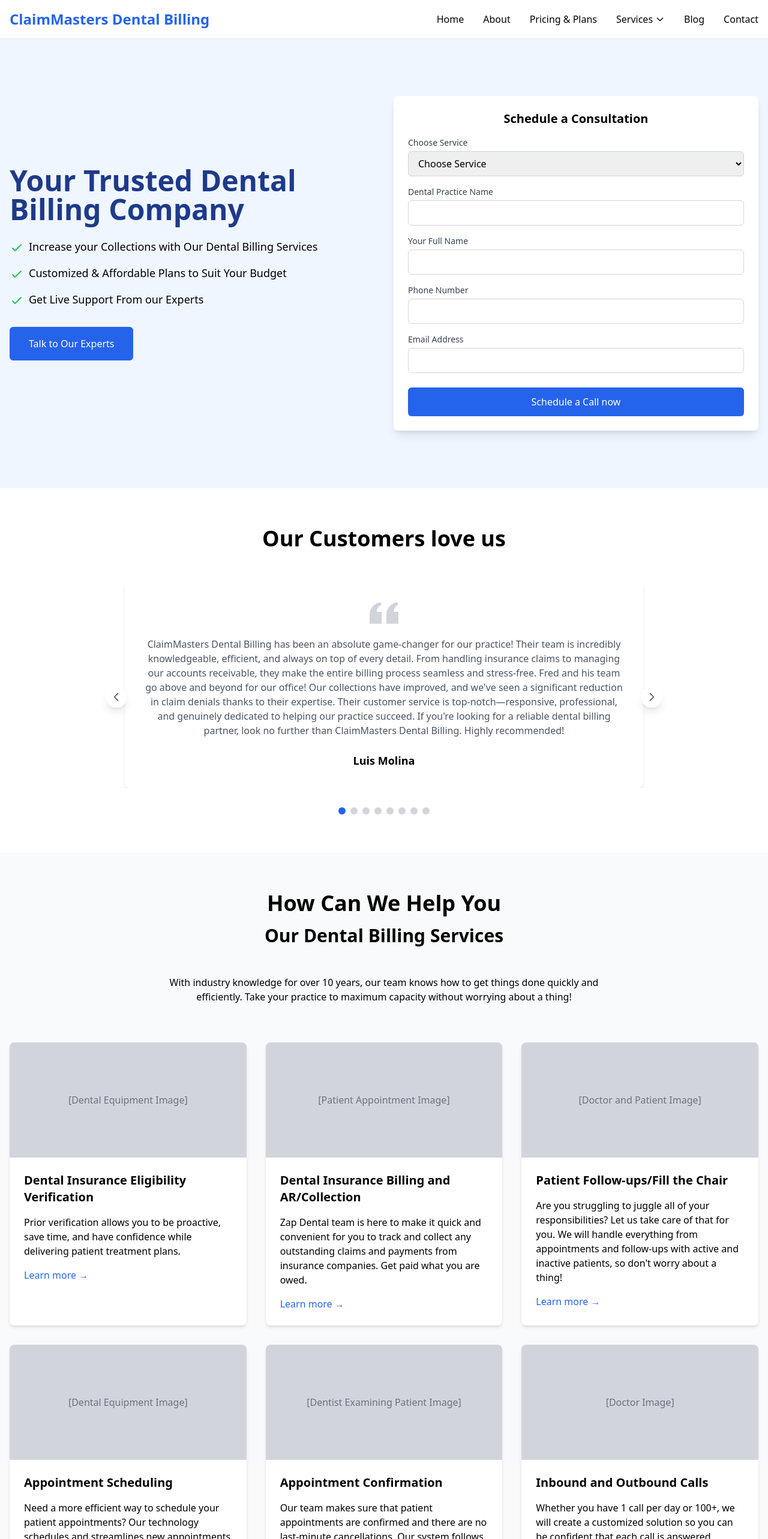
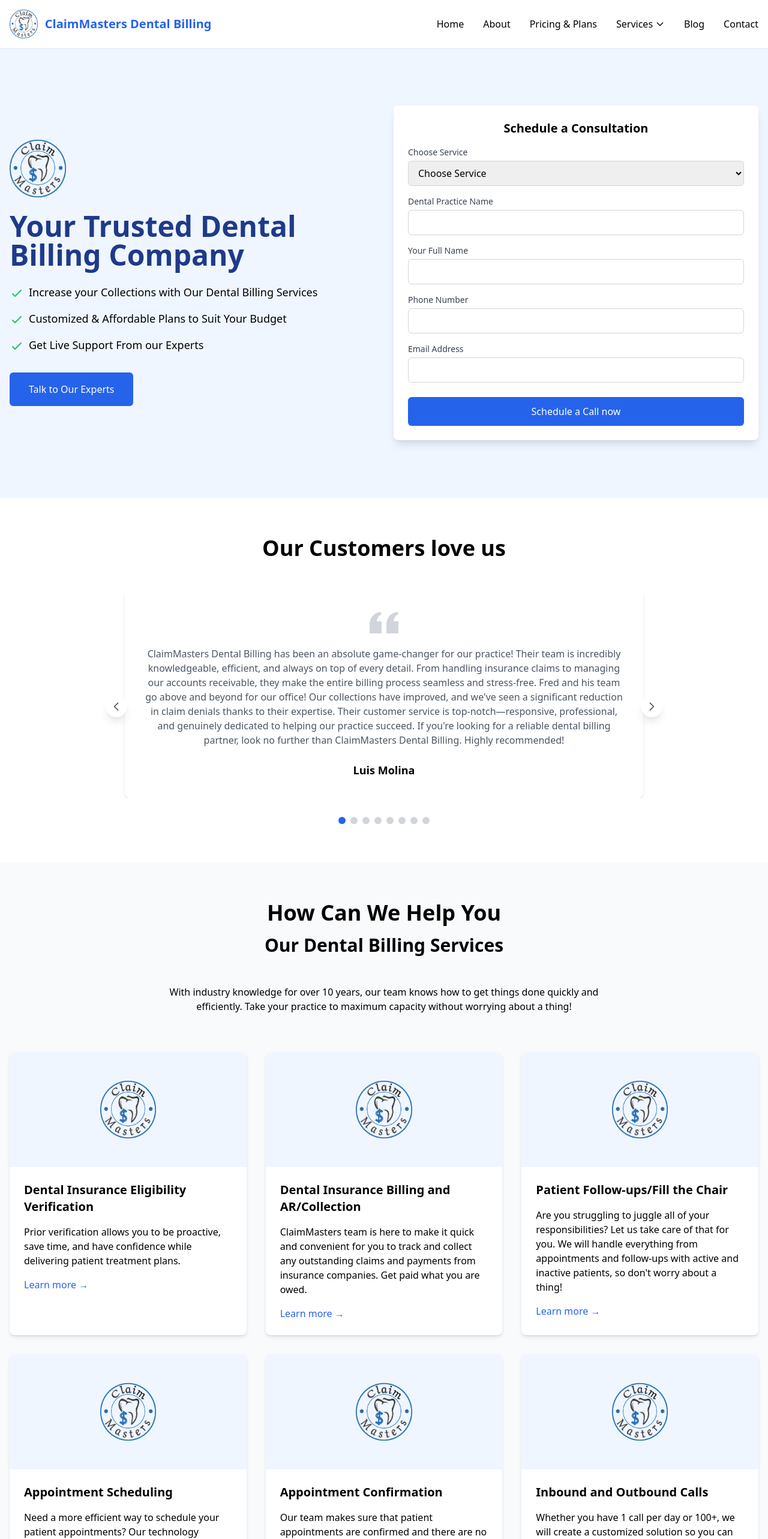
Before and after one commit to MustafaAlhasan404/ClaimMaster, a Next.js app: page / in a window 1280 px wide. Shown: the top 2566 px of the page at 60% size. Built offline with nearby package versions, Linux system fonts and the light colour scheme.

Commit message:
Build V1.0

```diff
--- a/src/app/about/page.tsx
+++ b/src/app/about/page.tsx
@@ -142,7 +142,7 @@
       {/* Call to Action */}
       <section className="py-16 bg-blue-50">
         <div className="container mx-auto max-w-3xl text-center">
-          <h2 className="text-3xl font-bold mb-6">Ready to Transform Your Dental Practice's Billing?</h2>
+          <h2 className="text-3xl font-bold mb-6">Ready to Transform Your Dental Practice&apos;s Billing?</h2>
           <p className="text-lg mb-8">
             Schedule a free consultation to learn how ClaimMasters Dental Billing can help your practice increase collections and reduce administrative burden.
           </p>
--- a/src/app/page.tsx
+++ b/src/app/page.tsx
@@ -1,15 +1,25 @@
-import Image from "next/image";
+import React from 'react';
 import Link from 'next/link';
+import Image from 'next/image';
 import ContactForm from '../components/ContactForm';
 import TestimonialCarousel from '../components/TestimonialCarousel';
 
 export default function Home() {
   return (
-    <>
+    <div className="bg-white">
       {/* Hero Section */}
       <section className="bg-blue-50 py-16 md:py-24">
         <div className="container mx-auto grid md:grid-cols-2 gap-8 items-center">
           <div>
+            <div className="flex justify-center md:justify-start mb-6">
+              <Image
+                src="/images/Asset 4.png"
+                alt="ClaimMasters Dental Billing Logo"
+                width={250}
+                height={250}
+                className="h-24 w-auto"
+              />
+            </div>
             <h1 className="text-4xl md:text-5xl font-bold mb-6 text-blue-900">
               Your Trusted Dental Billing Company
             </h1>
@@ -69,11 +79,14 @@
           <div className="grid md:grid-cols-2 lg:grid-cols-3 gap-8">
             {/* Service 1 */}
             <div className="bg-white rounded-lg shadow-md overflow-hidden">
-              <div className="h-48 bg-gray-300 relative">
-                {/* Replace with actual image */}
-                <div className="absolute inset-0 flex items-center justify-center text-gray-500">
-                  [Dental Equipment Image]
-                </div>
+              <div className="h-48 bg-blue-50 relative flex items-center justify-center">
+                <Image
+                  src="/images/Asset 4.png"
+                  alt="Insurance Verification"
+                  width={120}
+                  height={120}
+                  className="h-24 w-auto"
+                />
               </div>
               <div className="p-6">
                 <h4 className="text-xl font-semibold mb-4">Dental Insurance Eligibility Verification</h4>
@@ -88,16 +101,19 @@
 
             {/* Service 2 */}
             <div className="bg-white rounded-lg shadow-md overflow-hidden">
-              <div className="h-48 bg-gray-300 relative">
-                {/* Replace with actual image */}
-                <div className="absolute inset-0 flex items-center justify-center text-gray-500">
-                  [Patient Appointment Image]
-                </div>
+              <div className="h-48 bg-blue-50 relative flex items-center justify-center">
+                <Image
+                  src="/images/Asset 4.png"
+                  alt="Insurance Billing"
+                  width={120}
+                  height={120}
+                  className="h-24 w-auto"
+                />
               </div>
               <div className="p-6">
                 <h4 className="text-xl font-semibold mb-4">Dental Insurance Billing and AR/Collection</h4>
                 <p className="mb-4">
-                  Zap Dental team is here to make it quick and convenient for you to track and collect any outstanding claims and payments from insurance companies. Get paid what you are owed.
+                  ClaimMasters team is here to make it quick and convenient for you to track and collect any outstanding claims and payments from insurance companies. Get paid what you are owed.
                 </p>
                 <Link href="/services/insurance-billing" className="text-blue-600 hover:underline font-medium">
                   Learn more →
@@ -107,11 +123,14 @@
 
             {/* Service 3 */}
             <div className="bg-white rounded-lg shadow-md overflow-hidden">
-              <div className="h-48 bg-gray-300 relative">
-                {/* Replace with actual image */}
-                <div className="absolute inset-0 flex items-center justify-center text-gray-500">
-                  [Doctor and Patient Image]
-                </div>
+              <div className="h-48 bg-blue-50 relative flex items-center justify-center">
+                <Image
+                  src="/images/Asset 4.png"
+                  alt="Patient Follow-ups"
+                  width={120}
+                  height={120}
+                  className="h-24 w-auto"
+                />
               </div>
               <div className="p-6">
                 <h4 className="text-xl font-semibold mb-4">Patient Follow-ups/Fill the Chair</h4>
@@ -126,11 +145,14 @@
 
             {/* Service 4 */}
             <div className="bg-white rounded-lg shadow-md overflow-hidden">
-              <div className="h-48 bg-gray-300 relative">
-                {/* Replace with actual image */}
-                <div className="absolute inset-0 flex items-center justify-center text-gray-500">
-                  [Dental Equipment Image]
-                </div>
+              <div className="h-48 bg-blue-50 relative flex items-center justify-center">
+                <Image
+                  src="/images/Asset 4.png"
+                  alt="Appointment Scheduling"
+                  width={120}
+                  height={120}
+                  className="h-24 w-auto"
+                />
               </div>
               <div className="p-6">
                 <h4 className="text-xl font-semibold mb-4">Appointment Scheduling</h4>
@@ -145,11 +167,14 @@
 
             {/* Service 5 */}
             <div className="bg-white rounded-lg shadow-md overflow-hidden">
-              <div className="h-48 bg-gray-300 relative">
-                {/* Replace with actual image */}
-                <div className="absolute inset-0 flex items-center justify-center text-gray-500">
-                  [Dentist Examining Patient Image]
-                </div>
+              <div className="h-48 bg-blue-50 relative flex items-center justify-center">
+                <Image
+                  src="/images/Asset 4.png"
+                  alt="Appointment Confirmation"
+                  width={120}
+                  height={120}
+                  className="h-24 w-auto"
+                />
               </div>
               <div className="p-6">
                 <h4 className="text-xl font-semibold mb-4">Appointment Confirmation</h4>
@@ -164,11 +189,14 @@
 
             {/* Service 6 */}
             <div className="bg-white rounded-lg shadow-md overflow-hidden">
-              <div className="h-48 bg-gray-300 relative">
-                {/* Replace with actual image */}
-                <div className="absolute inset-0 flex items-center justify-center text-gray-500">
-                  [Doctor Image]
-                </div>
+              <div className="h-48 bg-blue-50 relative flex items-center justify-center">
+                <Image
+                  src="/images/Asset 4.png"
+                  alt="Inbound and Outbound Calls"
+                  width={120}
+                  height={120}
+                  className="h-24 w-auto"
+                />
               </div>
               <div className="p-6">
                 <h4 className="text-xl font-semibold mb-4">Inbound and Outbound Calls</h4>
@@ -219,6 +247,6 @@
           </div>
         </div>
       </section>
-    </>
+    </div>
   );
 }
--- a/src/app/services/accounting/page.tsx
+++ b/src/app/services/accounting/page.tsx
@@ -275,7 +275,7 @@
                   </svg>
                 </div>
                 <p className="text-gray-600 italic mb-4">
-                  "Switching to ClaimMasters Dental Billing for our accounting needs was one of the best business decisions we've made. Their team helped us streamline our financial processes, identify areas for cost reduction, and implement efficient tax strategies. We've seen a 15% increase in net profitability since partnering with them."
+                  &quot;Switching to ClaimMasters Dental Billing for our accounting needs was one of the best business decisions we&apos;ve made. Their team helped us streamline our financial processes, identify areas for cost reduction, and implement efficient tax strategies. We&apos;ve seen a 15% increase in net profitability since partnering with them.&quot;
                 </p>
                 <div>
                   <p className="font-semibold">Dr. Michael Reynolds</p>
@@ -334,14 +334,14 @@
             <div className="bg-white p-6 rounded-lg shadow-md">
               <h3 className="text-xl font-semibold mb-2">Will I still have access to my financial information?</h3>
               <p className="text-gray-700">
-                Absolutely! We believe in complete transparency. You'll maintain full access to your financial system and data at all times. Additionally, we provide secure, customized dashboards that give you real-time visibility into your practice's key financial metrics and performance indicators.
+                Absolutely! We believe in complete transparency. You&apos;ll maintain full access to your financial system and data at all times. Additionally, we provide secure, customized dashboards that give you real-time visibility into your practice&apos;s key financial metrics and performance indicators.
               </p>
             </div>
 
             <div className="bg-white p-6 rounded-lg shadow-md">
               <h3 className="text-xl font-semibold mb-2">How often will I receive financial reports?</h3>
               <p className="text-gray-700">
-                We provide standard monthly financial reports including profit and loss statements, balance sheets, and cash flow analysis. We also offer customized reporting schedules based on your practice's needs, whether that's weekly cash flow updates, quarterly profitability analysis, or annual financial reviews.
+                We provide standard monthly financial reports including profit and loss statements, balance sheets, and cash flow analysis. We also offer customized reporting schedules based on your practice&apos;s needs, whether that&apos;s weekly cash flow updates, quarterly profitability analysis, or annual financial reviews.
               </p>
             </div>
 
--- a/src/app/services/insurance-billing/page.tsx
+++ b/src/app/services/insurance-billing/page.tsx
@@ -288,7 +288,7 @@
                   </svg>
                 </div>
                 <p className="text-gray-600 italic mb-4">
-                  "Since partnering with ClaimMasters Dental Billing, our collections have increased by 22% and our average days in AR have decreased from 45 to just 28 days. Their team is responsive, knowledgeable, and truly acts as an extension of our practice."
+                  &quot;Since partnering with ClaimMasters Dental Billing, our collections have increased by 22% and our average days in AR have decreased from 45 to just 28 days. Their team is responsive, knowledgeable, and truly acts as an extension of our practice.&quot;
                 </p>
                 <div>
                   <p className="font-semibold">Dr. Jennifer Martinez</p>
--- a/src/app/services/insurance-verification/page.tsx
+++ b/src/app/services/insurance-verification/page.tsx
@@ -290,7 +290,7 @@
                   </svg>
                 </div>
                 <p className="text-gray-600 italic mb-4">
-                  "Outsourcing our insurance verification to ClaimMasters Dental Billing has been a game-changer. Our front desk team saves 15-20 hours weekly, our claim acceptance rate has improved by 23%, and our patients appreciate knowing exactly what they'll owe before treatment."
+                  &quot;Outsourcing our insurance verification to ClaimMasters Dental Billing has been a game-changer. Our front desk team saves 15-20 hours weekly, our claim acceptance rate has improved by 23%, and our patients appreciate knowing exactly what they&apos;ll owe before treatment.&quot;
                 </p>
                 <div>
                   <p className="font-semibold">Dr. Thomas Wilson</p>
--- a/src/components/Footer.tsx
+++ b/src/components/Footer.tsx
@@ -1,4 +1,5 @@
 import Link from 'next/link';
+import Image from 'next/image';
 
 const Footer = () => {
   return (
@@ -38,8 +39,8 @@
               <p className="mb-4">Austin, Texas 78705</p>
 
               <p className="mb-2">
-                <a href="mailto:info@zapdentalbilling.com" className="hover:text-blue-300">
-                  info@zapdentalbilling.com
+                <a href="mailto:info@claimmastersdentalbilling.com" className="hover:text-blue-300">
+                  info@claimmastersdentalbilling.com
                 </a>
               </p>
 
@@ -83,6 +84,16 @@
           </div>
         </div>
 
+        <div className="flex flex-col items-center mb-8">
+          <Image
+            src="/images/Asset 4.png"
+            alt="ClaimMasters Dental Billing Logo"
+            width={150}
+            height={150}
+            className="h-20 w-auto mb-4"
+          />
+        </div>
+
         <div className="border-t border-gray-700 pt-8 text-center text-sm">
           <p>© {new Date().getFullYear()} ClaimMasters Dental Billing | All Rights Reserved.</p>
         </div>
--- a/src/components/Header.tsx
+++ b/src/components/Header.tsx
@@ -1,6 +1,6 @@
 'use client';
 
-import { useState } from 'react';
+import React, { useState } from 'react';
 import Link from 'next/link';
 import Image from 'next/image';
 
@@ -14,8 +14,15 @@
   return (
     <header className="shadow-sm sticky top-0 bg-white z-50">
       <div className="container mx-auto flex justify-between items-center py-4">
-        <Link href="/" className="flex items-center">
-          <span className="text-2xl font-bold text-blue-600">ClaimMasters Dental Billing</span>
+        <Link href="/" className="flex items-center gap-3">
+          <Image
+            src="/images/Asset 4.png"
+            alt="ClaimMasters Dental Billing Logo"
+            width={200}
+            height={200}
+            className="h-12 w-auto"
+          />
+          <span className="text-xl font-bold text-blue-600 hidden sm:inline">ClaimMasters Dental Billing</span>
         </Link>
 
         {/* Mobile menu button */}
```
Also changed, not shown: next.config.js (added, +10 -0 lines), src/app/pricing/page.tsx (+7 -7 lines), src/app/services/dental-virtual-assistant/page.tsx (+4 -4 lines), .eslintrc.json (added), public/images/Asset 4.png (added).
